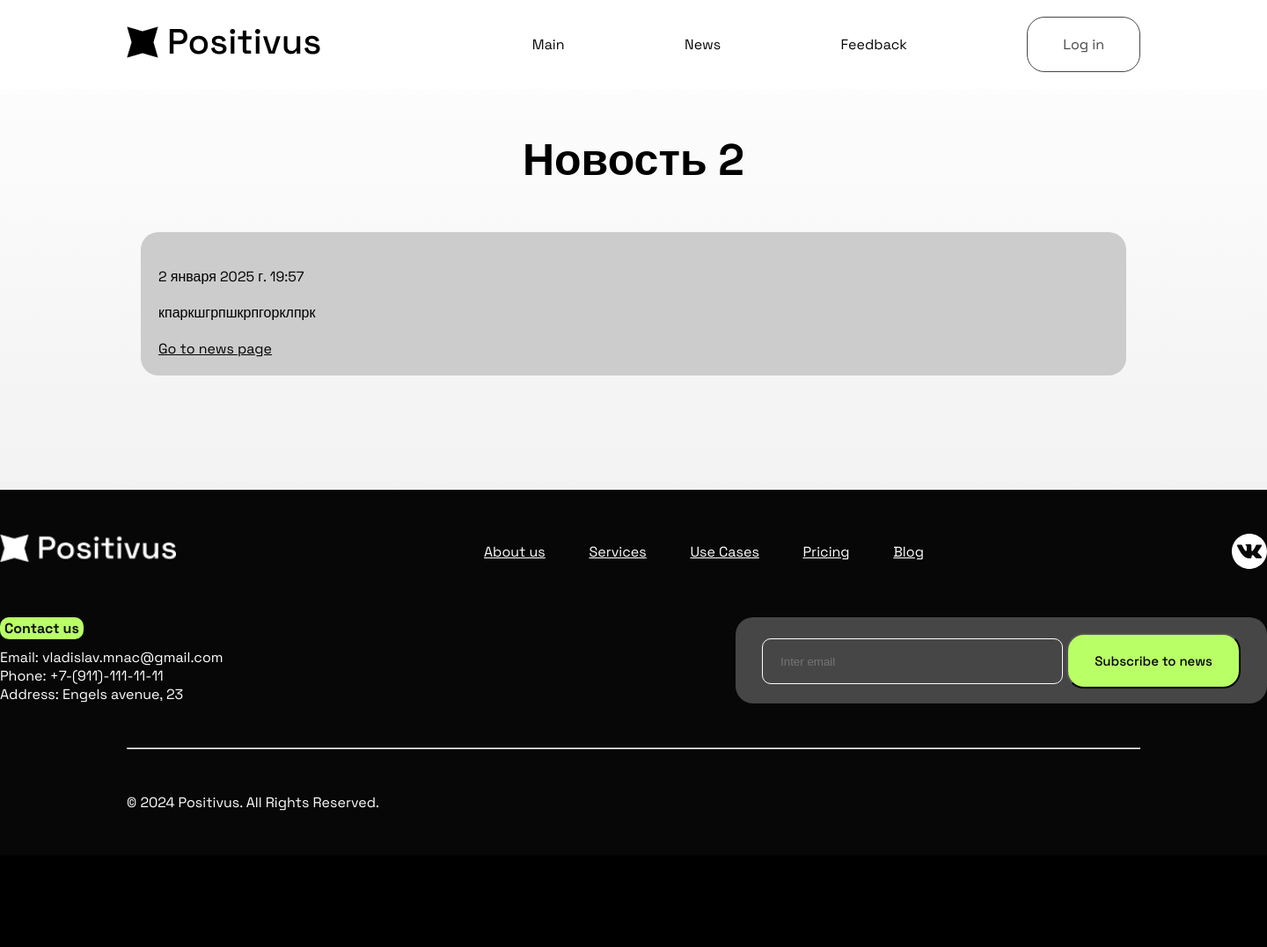
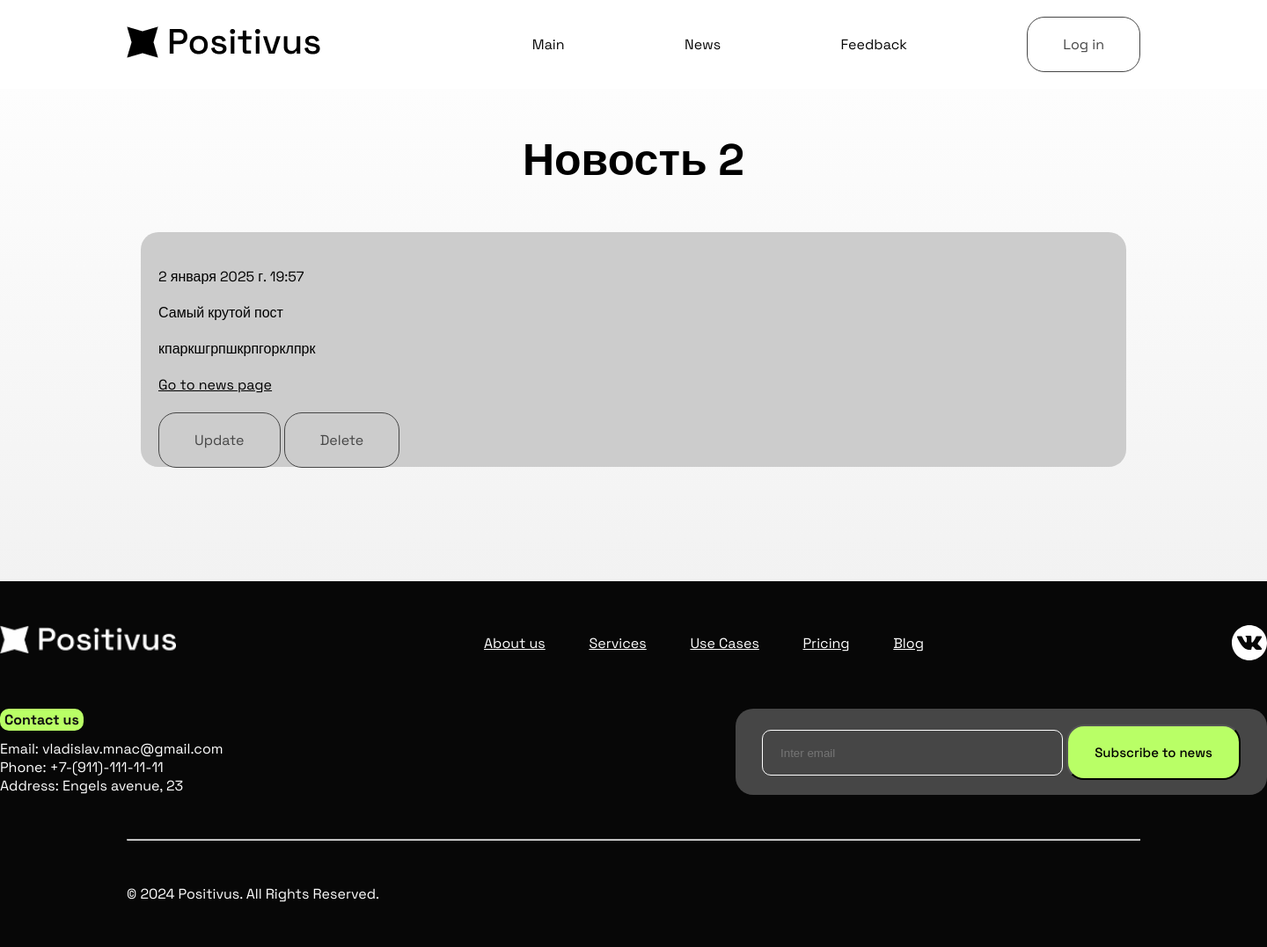
Before and after one commit to Lavislad/Freelance, a Django app: page /news/2 in a window 1440 px wide. Shown: the whole page at 88% size. Before the commit the page ends 922 px from the top, so only its background shows below. Run offline with Django 5.2, Linux system fonts and the light colour scheme; data comes from the database, SQL or seed files in the repository; both versions use the stored data as it was after the commit; some libraries are stand-ins or nearby versions.

Commit message:
News Update and Delete Pages

```diff
--- a/Freelance/main/static/main/css/main.css
+++ b/Freelance/main/static/main/css/main.css
@@ -32,6 +32,7 @@ img {
     background: linear-gradient(rgba(255,255,255,1) 0%, rgba(242,242,242,1) 100%);
     width: 100%;
     padding: 80px 0;
+    min-height: 38vh;
 }
 
 .container {
@@ -152,7 +153,8 @@ header nav ul li a {
 .nav-btn,
 .hero--login .elem .btn,
 .hero--register .elem .btn,
-.news-form .btn {
+.news-form .btn,
+.news--details .btn {
     border: 1px solid #464646;
     border-radius: 20px;
     padding: 20px 40px;
@@ -176,7 +178,8 @@ header nav ul li a {
 
 header nav ul li.btn a:hover,
 .hero--login .elem .btn:hover,
-.news-form .btn:hover {
+.news-form .btn:hover,
+.news--details .btn:hover {
     background: #464646;
     color: #fff;
 }
@@ -558,6 +561,10 @@ form .btn {
     text-decoration: underline;
 }
 
+.news--details .btn {
+    text-decoration: none;
+}
+
 .feedback {
     margin: 0 auto;
     margin-top: 50px;
--- a/Freelance/news/models.py
+++ b/Freelance/news/models.py
@@ -9,6 +9,9 @@ class Articles(models.Model):
     def __str__(self):
         return self.title
 
+    def get_absolute_url(self):
+        return f'/news/{self.id}'
+
     class Meta:
         verbose_name = 'Новость'
         verbose_name_plural = 'Новости'
--- a/Freelance/news/templates/news/details_view.html
+++ b/Freelance/news/templates/news/details_view.html
@@ -7,8 +7,11 @@
         <h1 class="h1">{{ article.title }}</h1>
         <div class="news--details">
             <p>{{ article.date }}</p>
+            <p>{{ article.anons }}</p>
             <p>{{ article.full_text }}</p>
-            <a href="{% url 'news_index' %}">Go to news page</a>
+            <a href="{% url 'news_index' %}">Go to news page</a><br><br><br>
+            <a href="{% url 'news_update' article.id %}" class="btn">Update</a>
+            <a href="{% url 'news_delete' article.id %}" class="btn">Delete</a>
         </div>
     </div>
 {% endblock %}
--- a/Freelance/news/templates/news/news_update.html
+++ b/Freelance/news/templates/news/news_update.html
@@ -1,6 +1,6 @@
 {% extends 'main/layout.html' %}
 {% load static %}
-{% block title %}{{ title }}{% endblock %}
+{% block title %}{{ article.title }}{% endblock %}
 
 {% block content %}
 
--- a/Freelance/news/urls.py
+++ b/Freelance/news/urls.py
@@ -4,5 +4,6 @@ from . import views
 urlpatterns = [
     path('', views.news_index, name='news_index'),
     path('<int:pk>', views.NewsDetailView.as_view(), name='news_detail'),
-    path('<int:pk>/update', views.NewsUpdateView.as_view(), name='news_update')
+    path('<int:pk>/update', views.NewsUpdateView.as_view(), name='news_update'),
+    path('<int:pk>/delete', views.NewsDeleteView.as_view(), name='news_delete')
 ]
--- a/Freelance/news/views.py
+++ b/Freelance/news/views.py
@@ -1,7 +1,7 @@
 from django.shortcuts import render, redirect
 from .models import Articles
 from .forms import ArticlesForm
-from django.views.generic import DetailView, UpdateView
+from django.views.generic import DetailView, UpdateView, DeleteView
 
 class NewsDetailView(DetailView):
     model = Articles
@@ -12,6 +12,13 @@ class NewsUpdateView(UpdateView):
     model = Articles
     template_name = 'news/news_update.html'
     form_class = ArticlesForm
+    context_object_name = 'article'
+
+class NewsDeleteView(DeleteView):
+    model = Articles
+    template_name = 'news/news_delete.html'
+    success_url = '/news/'
+    context_object_name = 'article'
 
 def news_update(request):
     return render(request, 'news/news_update.html')
```
Also changed, not shown: Freelance/news/templates/news/news_delete.html (added, +17 -0 lines), Freelance/db.sqlite3.
